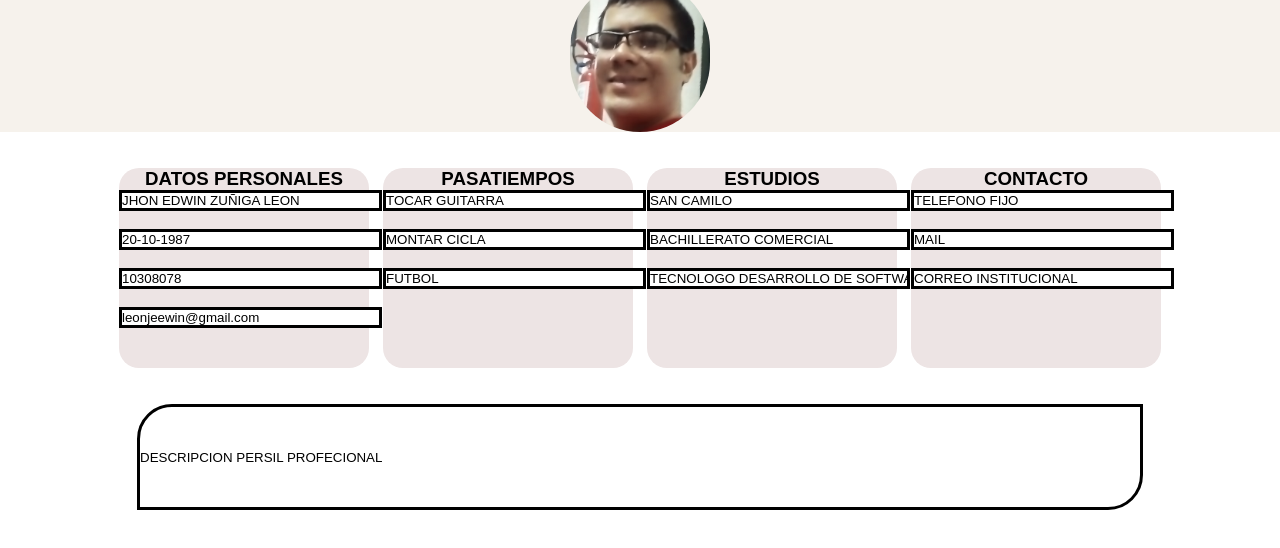
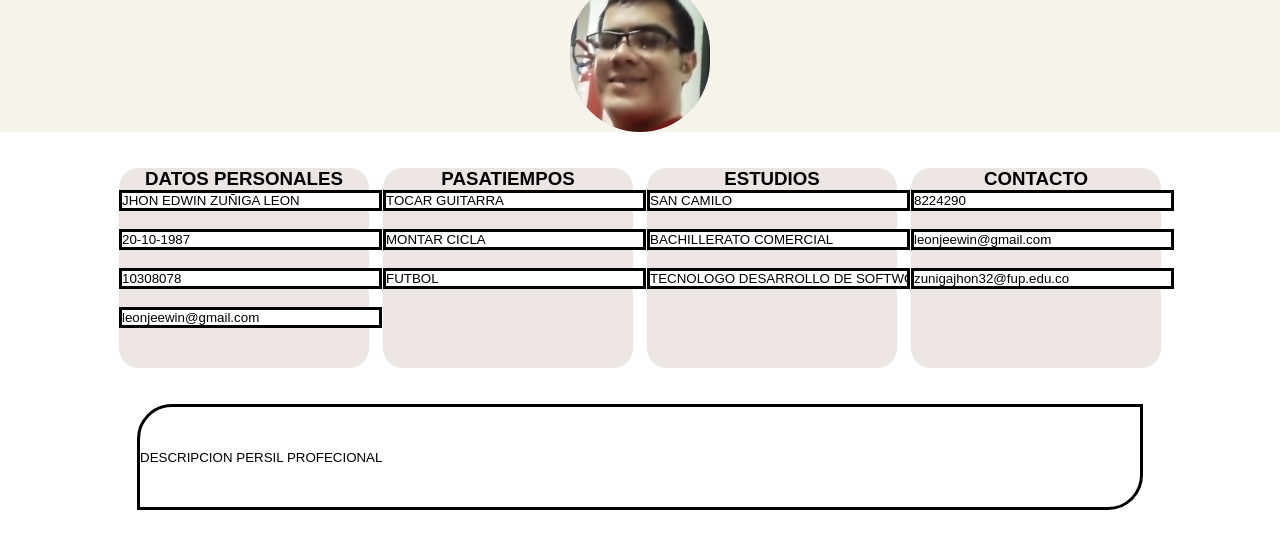
Before and after one commit to leonjzleon/Hojadevida, a plain HTML site: page index.html in a window 1280 px wide. Shown: the part 98-646 px from the top of the page. Drawn offline with Linux system fonts and the light colour scheme.

Commit message:
añadiendo contacto

```diff
--- a/index.html
+++ b/index.html
@@ -62,21 +62,21 @@
             </div>
             <br>
             <div>
-                <input type="text" size="30"  value="TECNOLOGO DESARROLLO DE SOFTWARE">
+                <input type="text" size="30"  value="TECNOLOGO DESARROLLO DE SOFTWGIT SARE">
             </div>
         </article>
         <article id="caja4">
             <h1>CONTACTO</h1>
         <div>
-            <input type="text" size="30"  value="TELEFONO FIJO">
+            <input type="text" size="30"  value="8224290">
         </div>
         <br>
         <div>
-            <input type="text" size="30"  value="MAIL">
+            <input type="text" size="30"  value="leonjeewin@gmail.com">
         </div>
         <br>
         <div>
-            <input type="text" size="30"  value="CORREO INSTITUCIONAL">
+            <input type="text" size="30"  value="zunigajhon32@fup.edu.co">
         </div>
         </article>
        </section>
```
